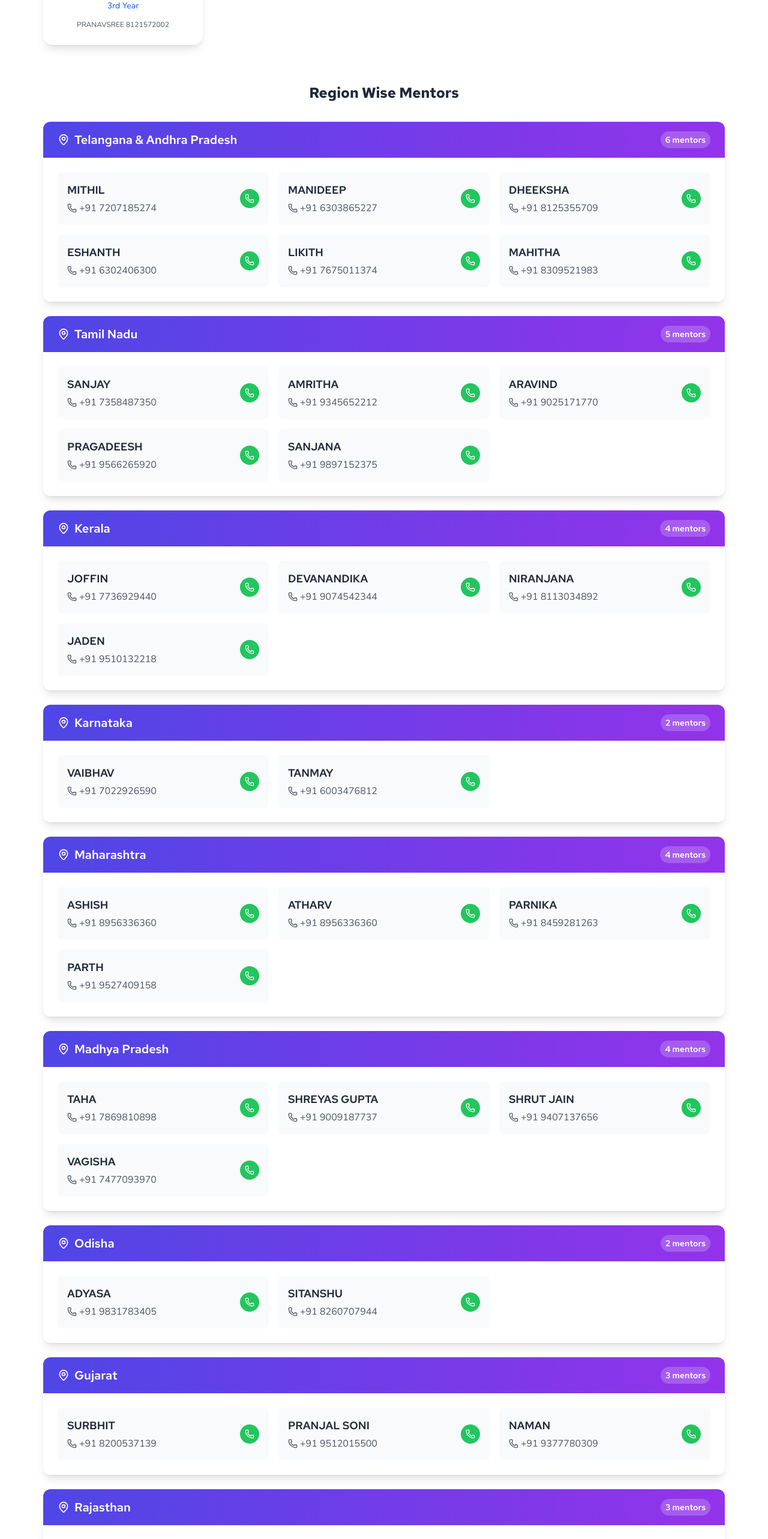
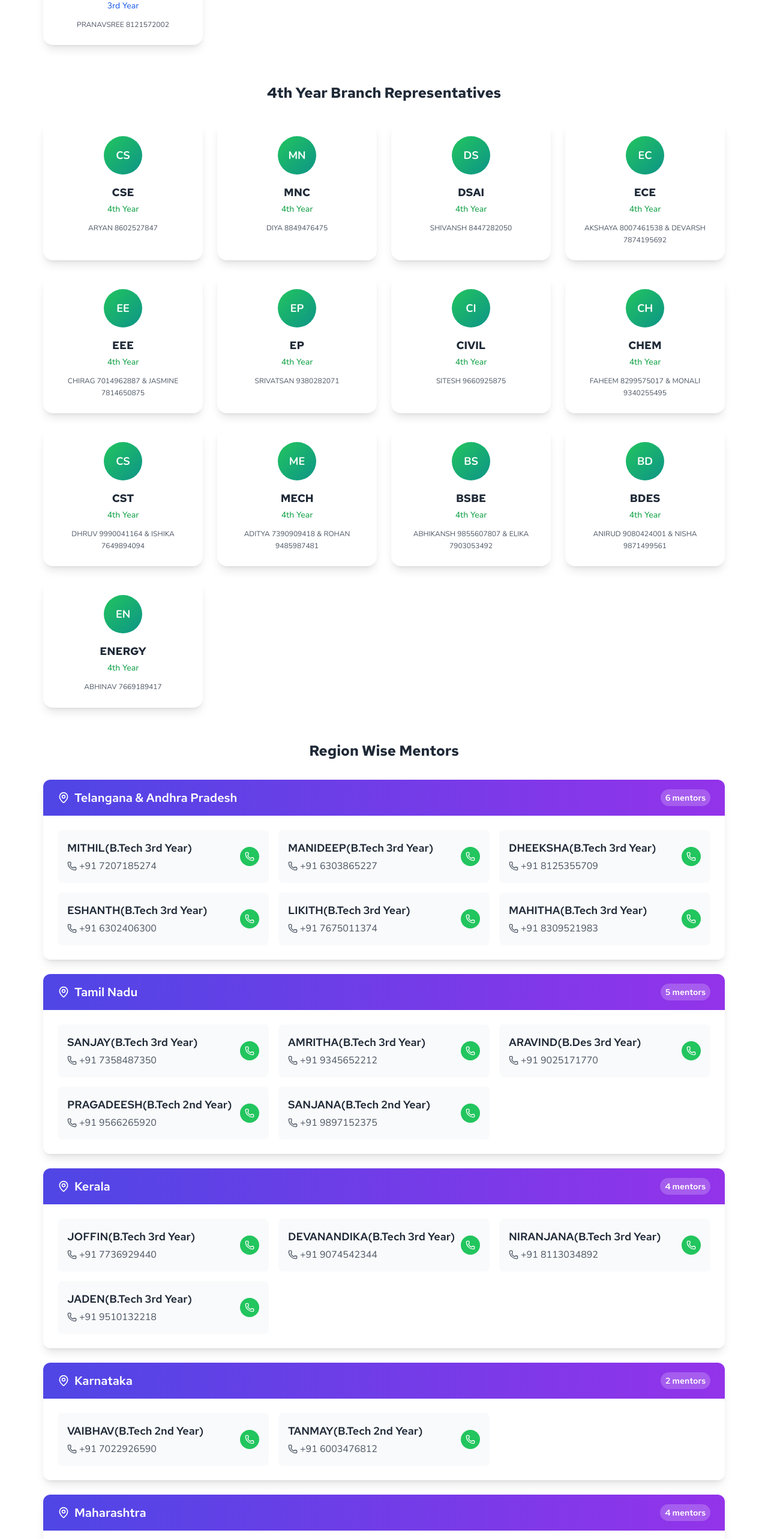
Before and after one commit to swciitg/Freshers_Portal, a React (Create React App) app in the folder frontend/: page /freshers/contact in a window 1280 px wide. Shown: the part 2600-5166 px from the top of the page at 60% size. Built offline with nearby package versions, Linux system fonts and the light colour scheme; no server answers.

Commit message:
FINAL COMMIT hopefully!:)

```diff
--- a/frontend/src/components/ContactPage/BRDirectory.js
+++ b/frontend/src/components/ContactPage/BRDirectory.js
@@ -22,55 +22,53 @@ const BRDirectory = () => {
 
 
   const regionData = [
-  { region: "Telangana & Andhra Pradesh", name_and_no: "MITHIL 7207185274" },
-  { region: "Telangana & Andhra Pradesh", name_and_no: "MANIDEEP 6303865227" },
-  { region: "Telangana & Andhra Pradesh", name_and_no: "DHEEKSHA 8125355709" },
-  { region: "Telangana & Andhra Pradesh", name_and_no: "ESHANTH 6302406300" },
-  { region: "Telangana & Andhra Pradesh", name_and_no: "LIKITH 7675011374" },
-  { region: "Telangana & Andhra Pradesh", name_and_no: "MAHITHA 8309521983" },
-  { region: "Tamil Nadu", name_and_no: "SANJAY 7358487350" },
-  { region: "Tamil Nadu", name_and_no: "AMRITHA 9345652212" },
-  { region: "Tamil Nadu", name_and_no: "ARAVIND 9025171770" },
-  { region: "Tamil Nadu", name_and_no: "PRAGADEESH 9566265920" },
-  { region: "Tamil Nadu", name_and_no: "SANJANA 9897152375" },
-  { region: "Kerala", name_and_no: "JOFFIN 7736929440" },
-  { region: "Kerala", name_and_no: "DEVANANDIKA 9074542344" },
-  { region: "Kerala", name_and_no: "NIRANJANA 8113034892" },
-  { region: "Kerala", name_and_no: "JADEN 9510132218" },
-  { region: "Karnataka", name_and_no: "VAIBHAV 7022926590" },
-  { region: "Karnataka", name_and_no: "TANMAY 6003476812" },
-  { region: "Maharashtra", name_and_no: "ASHISH 8956336360" },
-  { region: "Maharashtra", name_and_no: "ATHARV 8956336360" },
-  { region: "Maharashtra", name_and_no: "PARNIKA 8459281263" },
-  { region: "Maharashtra", name_and_no: "PARTH 9527409158" },
-  { region: "Madhya Pradesh", name_and_no: "TAHA 7869810898" },
-  { region: "Madhya Pradesh", name_and_no: "SHREYAS GUPTA 9009187737" },
-  { region: "Madhya Pradesh", name_and_no: "SHRUT JAIN 9407137656" },
-  { region: "Madhya Pradesh", name_and_no: "VAGISHA 7477093970" },
-  { region: "Odisha", name_and_no: "ADYASA 9831783405" },
-  { region: "Odisha", name_and_no: "SITANSHU 8260707944" },
-  { region: "Gujarat", name_and_no: "SURBHIT 8200537139" },
-  { region: "Gujarat", name_and_no: "PRANJAL SONI 9512015500" },
-  { region: "Gujarat", name_and_no: "NAMAN 9377780309" },
-  { region: "Rajasthan", name_and_no: "DEVAL 9588886533" },
-  { region: "Rajasthan", name_and_no: "SHOURYA 9950500951" },
-  { region: "Rajasthan", name_and_no: "KANIKA 7878539166" },
-  { region: "UP", name_and_no: "VAISHNAVI 8953762399" },
-  { region: "Bihar", name_and_no: "ABHYUDAY 7903263868" },
-  { region: "Bihar", name_and_no: "SARVAGYA 8291314066" },
-  { region: "Bihar", name_and_no: "APOORVA 9031327189" },
-  { region: "Jharkhand", name_and_no: "SRISTI VATS 8690327784" },
-  { region: "Jharkhand", name_and_no: "AYUSH AGARWAL 9798408926" },
-  { region: "Delhi", name_and_no: "MISHIKA 9967826000" },
-  { region: "Delhi", name_and_no: "ABHISHEK DAS 7217680436" },
-  { region: "Haryana", name_and_no: "SOURABH SAINI 9588303662" },
-  { region: "Haryana", name_and_no: "VIBHOR 9509236500" },
-  { region: "Punjab", name_and_no: "HARSHIT GOEL 9877355569" },
-  { region: "Punjab", name_and_no: "DAIVIK 9592196491" },
-  { region: "West Bengal", name_and_no: "SOURAJJAL 9330886984" },
-  { region: "West Bengal", name_and_no: "SRIJAN 8653553039" },
-  { region: "Assam", name_and_no: "HARDIK 6002949018" },
-  { region: "Assam", name_and_no: "VAIBHAV 7002303858" }
+  { region: "Telangana & Andhra Pradesh", name_and_no: "MITHIL(B.Tech 3rd Year) 7207185274" },
+  { region: "Telangana & Andhra Pradesh", name_and_no: "MANIDEEP(B.Tech 3rd Year) 6303865227" },
+  { region: "Telangana & Andhra Pradesh", name_and_no: "DHEEKSHA(B.Tech 3rd Year) 8125355709" },
+  { region: "Telangana & Andhra Pradesh", name_and_no: "ESHANTH(B.Tech 3rd Year) 6302406300" },
+  { region: "Telangana & Andhra Pradesh", name_and_no: "LIKITH(B.Tech 3rd Year) 7675011374" },
+  { region: "Telangana & Andhra Pradesh", name_and_no: "MAHITHA(B.Tech 3rd Year) 8309521983" },
+  { region: "Tamil Nadu", name_and_no: "SANJAY(B.Tech 3rd Year) 7358487350" },
+  { region: "Tamil Nadu", name_and_no: "AMRITHA(B.Tech 3rd Year) 9345652212" },
+  { region: "Tamil Nadu", name_and_no: "ARAVIND(B.Des 3rd Year) 9025171770" },
+  { region: "Tamil Nadu", name_and_no: "PRAGADEESH(B.Tech 2nd Year) 9566265920" },
+  { region: "Tamil Nadu", name_and_no: "SANJANA(B.Tech 2nd Year) 9897152375" },
+  { region: "Kerala", name_and_no: "JOFFIN(B.Tech 3rd Year) 7736929440" },
+  { region: "Kerala", name_and_no: "DEVANANDIKA(B.Tech 3rd Year) 9074542344" },
+  { region: "Kerala", name_and_no: "NIRANJANA(B.Tech 3rd Year) 8113034892" },
+  { region: "Kerala", name_and_no: "JADEN(B.Tech 3rd Year) 9510132218" },
+  { region: "Karnataka", name_and_no: "VAIBHAV(B.Tech 2nd Year) 7022926590" },
+  { region: "Karnataka", name_and_no: "TANMAY(B.Tech 2nd Year) 6003476812" },
+  { region: "Maharashtra", name_and_no: "ASHISH(B.Tech 3rd Year) 8956336360" },
+  { region: "Maharashtra", name_and_no: "ATHARV(B.Tech 3rd Year) 8956336360" },
+  { region: "Maharashtra", name_and_no: "PARNIKA(B.Tech 3rd Year) 8459281263" },
+  { region: "Maharashtra", name_and_no: "PARTH(B.Tech 3rd Year) 9527409158" },
+  { region: "Madhya Pradesh", name_and_no: "TAHA(B.Tech 3rd Year) 7869810898" },
+  { region: "Madhya Pradesh", name_and_no: "SHREYAS GUPTA(B.Tech 3rd Year) 9009187737" },
+  { region: "Madhya Pradesh", name_and_no: "VAGISHA(B.Tech 3rd Year) 7477093970" },
+  { region: "Odisha", name_and_no: "ADYASA(B.Tech 3rd Year) 9831783405" },
+  { region: "Odisha", name_and_no: "SITANSHU(B.Tech 3rd Year) 8260707944" },
+  { region: "Gujarat", name_and_no: "SURBHIT(B.Tech 3rd Year) 8200537139" },
+  { region: "Gujarat", name_and_no: "PRANJAL SONI(B.Tech 3rd Year) 9512015500" },
+  { region: "Gujarat", name_and_no: "NAMAN(B.Tech 3rd Year) 9377780309" },
+  { region: "Rajasthan", name_and_no: "DEVAL(B.Tech 3rd Year) 9588886533" },
+  { region: "Rajasthan", name_and_no: "SHOURYA(B.Tech 3rd Year) 9950500951" },
+  { region: "Rajasthan", name_and_no: "KANIKA(B.Tech 3rd Year) 7878539166" },
+  { region: "UP", name_and_no: "VAISHNAVI(B.Tech 3rd Year) 8953762399" },
+  { region: "Bihar", name_and_no: "ABHYUDAY(B.Tech 3rd Year) 7903263868" },
+  { region: "Bihar", name_and_no: "APOORVA(B.Tech 3rd Year) 9031327189" },
+  { region: "Jharkhand", name_and_no: "SRISTI VATS(B.Tech 3rd Year) 8690327784" },
+  { region: "Jharkhand", name_and_no: "AYUSH AGARWAL(B.Tech 3rd Year) 9798408926" },
+  { region: "Delhi", name_and_no: "MISHIKA(B.Tech 3rd Year) 9967826000" },
+  { region: "Delhi", name_and_no: "ABHISHEK DAS(B.Tech 3rd Year) 7217680436" },
+  { region: "Haryana", name_and_no: "SOURABH SAINI(B.Tech 3rd Year) 9588303662" },
+  { region: "Haryana", name_and_no: "VIBHOR(B.Tech 3rd Year) 9509236500" },
+  { region: "Punjab", name_and_no: "HARSHIT GOEL(B.Tech 3rd Year) 9877355569" },
+  { region: "Punjab", name_and_no: "DAIVIK(B.Tech 3rd Year) 9592196491" },
+  { region: "West Bengal", name_and_no: "SOURAJJAL(B.Tech 3rd Year) 9330886984" },
+  { region: "West Bengal", name_and_no: "SRIJAN(B.Tech 3rd Year) 8653553039" },
+  { region: "Assam", name_and_no: "HARDIK(B.Tech 3rd Year) 6002949018" },
+  { region: "Assam", name_and_no: "VAIBHAV(B.Tech 3rd Year) 7002303858" }
 ];
   // Third year BRs data
   const thirdYearBRs = [
@@ -163,6 +161,37 @@ const BRDirectory = () => {
         </div>
       </div>
 
+      {/* 4th Year BRs Section */}
+      <div className='mb-14'>
+        <h2 className="text-2xl font-bold text-center text-gray-800 mb-8">
+          4th Year Branch Representatives
+        </h2>
+        <div className="grid grid-cols-1 sm:grid-cols-2 lg:grid-cols-3 xl:grid-cols-4 gap-6">
+          {thirdYearBRs.map((br, index) => (
+            <div key={index} className="bg-white rounded-2xl p-6 shadow-lg text-center min-w-[250px] hover:shadow-xl transition-shadow duration-300">
+              <div className="mb-4">
+                <div className="w-16 h-16 bg-gradient-to-br from-green-500 to-teal-600 rounded-full flex items-center justify-center mx-auto mb-3">
+                  <span className="text-white font-bold text-lg">
+                    {br.department.substring(0, 2)}
+                  </span>
+                </div>
+              </div>
+              <div className="text-gray-700">
+                <h3 className="text-lg font-bold mb-1 text-gray-800">
+                  {br.department}
+                </h3>
+                <p className="text-sm text-green-600 mb-3 font-medium">
+                  4th Year
+                </p>
+                <p className="text-xs text-gray-600 leading-relaxed break-words">
+                  {br.name_and_no}
+                </p>
+              </div>
+            </div>
+          ))}
+        </div>
+      </div>
+
       {/* Regional Mentors Section */}
       <div className="space-y-6">
         <h2 className="text-2xl font-bold text-center text-gray-800 mb-8">
@@ -210,36 +239,7 @@ const BRDirectory = () => {
           ))}
         </div>
 
-      {/* 4th Year BRs Section */}
-      <div>
-        <h2 className="text-2xl font-bold text-center text-gray-800 mb-8">
-          4th Year Branch Representatives
-        </h2>
-        <div className="grid grid-cols-1 sm:grid-cols-2 lg:grid-cols-3 xl:grid-cols-4 gap-6">
-          {thirdYearBRs.map((br, index) => (
-            <div key={index} className="bg-white rounded-2xl p-6 shadow-lg text-center min-w-[250px] hover:shadow-xl transition-shadow duration-300">
-              <div className="mb-4">
-                <div className="w-16 h-16 bg-gradient-to-br from-green-500 to-teal-600 rounded-full flex items-center justify-center mx-auto mb-3">
-                  <span className="text-white font-bold text-lg">
-                    {br.department.substring(0, 2)}
-                  </span>
-                </div>
-              </div>
-              <div className="text-gray-700">
-                <h3 className="text-lg font-bold mb-1 text-gray-800">
-                  {br.department}
-                </h3>
-                <p className="text-sm text-green-600 mb-3 font-medium">
-                  4th Year
-                </p>
-                <p className="text-xs text-gray-600 leading-relaxed break-words">
-                  {br.name_and_no}
-                </p>
-              </div>
-            </div>
-          ))}
-        </div>
-      </div>
+
     </div>
   );
 };
--- a/frontend/src/components/HabPage/MainPage.js
+++ b/frontend/src/components/HabPage/MainPage.js
@@ -9,7 +9,7 @@ const MainPage = (props) => {
         <div className="space-y-6">
           {/* Icon */}
           <img
-            src="/hab.png"
+            src="/freshers/hab.png"
             alt="Icon"
             className="w-24 h-24 object-cover rounded-full"
           />
@@ -33,7 +33,7 @@ const MainPage = (props) => {
         <div className="space-y-6">
           {/* Icon */}
           <img
-            src="/hab.png"
+            src="/freshers/hab.png"
             alt="Icon"
             className="w-24 h-24 object-cover rounded-full"
           />
--- a/frontend/src/components/Homepage/Card.js
+++ b/frontend/src/components/Homepage/Card.js
@@ -1,6 +1,6 @@
 import React from 'react';
 
-const AboutInstitute = () => {
+const   AboutInstitute = () => {
   return (
     <div className="lg:p-24 bg-gray-50 w-full mx-auto p-4 sm:p-8 ">
       {/* Wrapper for Two-Column Layout */}
--- a/frontend/src/components/HostelFacilities/Facilities.js
+++ b/frontend/src/components/HostelFacilities/Facilities.js
@@ -2,7 +2,7 @@ import React from 'react';
 
 const Facilities = (props) => {
   return (
-   <div className="bg-white min-h-screen px-6 sm:px-8 md:px-12 py-16">
+   <div className="bg-white min-h-screen px-6 sm:px-8 md:px-12 py-14">
   <div className="max-w-7xl mx-auto grid lg:grid-cols-2 gap-12 items-center">
     {/* Left Section: Title, Button, and Description */}
     <div className="space-y-8">
--- a/frontend/src/components/InfoPage/FormPage.js
+++ b/frontend/src/components/InfoPage/FormPage.js
@@ -664,7 +664,7 @@ const sections = [
 
     {/* Portal Button */}
     <div className="mt-4">
-      <a href='https://local.iitg.ac.in/fscc'><button className="px-6 py-2 border-2 rounded-full bg-gray-100 text-black hover:bg-gray-200 flex items-center space-x-2">
+      <a href='https://www.iitg.ac.in/iitgicc/'><button className="px-6 py-2 border-2 rounded-full bg-gray-100 text-black hover:bg-gray-200 flex items-center space-x-2">
         <span>Portal</span>
         <span>
           <svg
```
Also changed, not shown: frontend/src/components/FaqsPage/MainPage.js (+2 -10 lines), frontend/src/components/SGCPage/Mainpage.js (+19 -6 lines), frontend/public/Senate.jpg (added).
